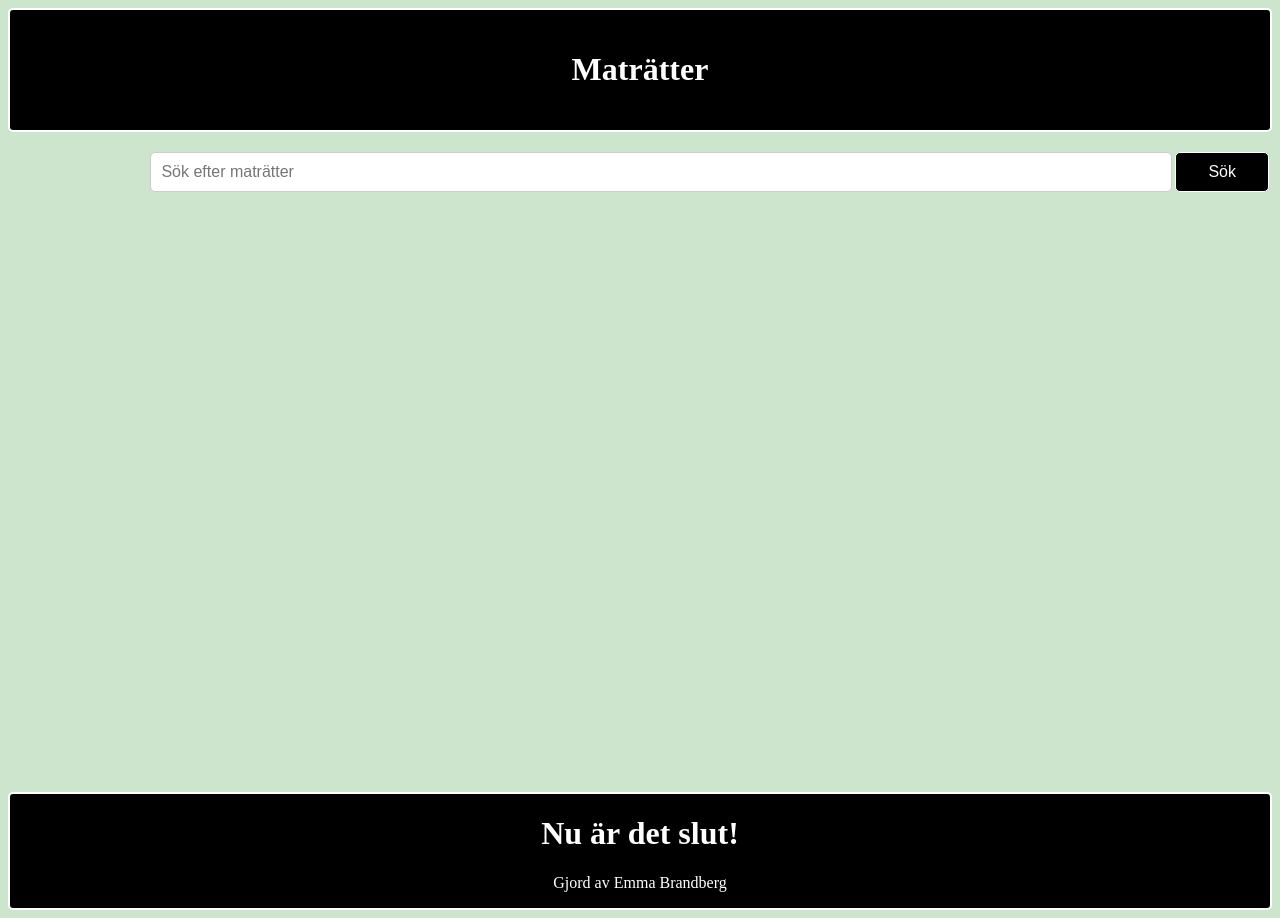
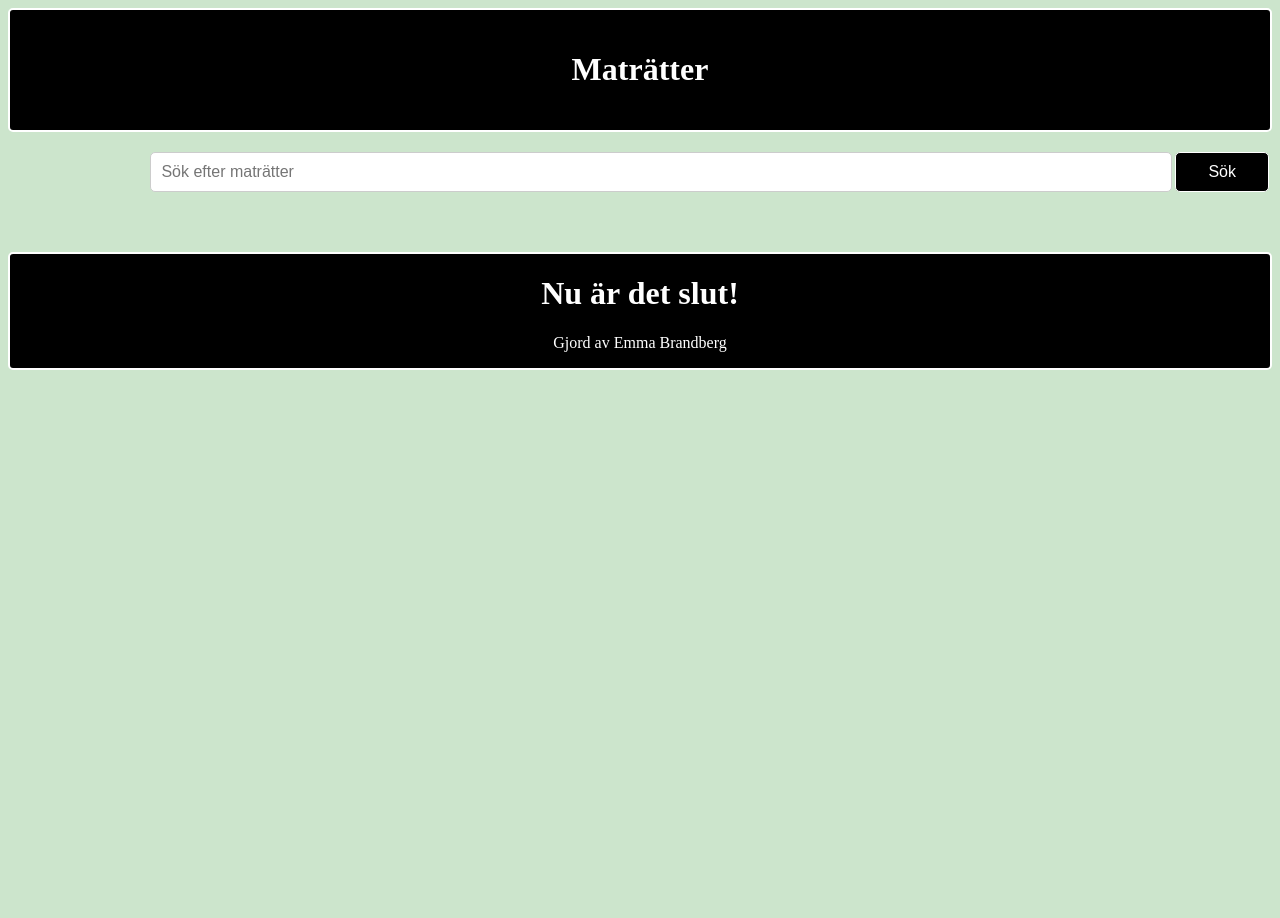
Before and after one commit to EmmaMargit/MatApp-React, a React (Vite) app: page / in a window 1280 px wide. After the commit the page ends 800 px from the top, so only its background shows below. Built offline with nearby package versions, Linux system fonts and the light colour scheme.

Commit message:
ändrade padding

```diff
--- a/src/stylesheet/MainContent.module.css
+++ b/src/stylesheet/MainContent.module.css
@@ -1,3 +1,3 @@
 .mainContent {
-    padding: 300px; /* Lägg till önskad padding */
+    padding: 30px; /* Lägg till önskad padding */
 }
```
